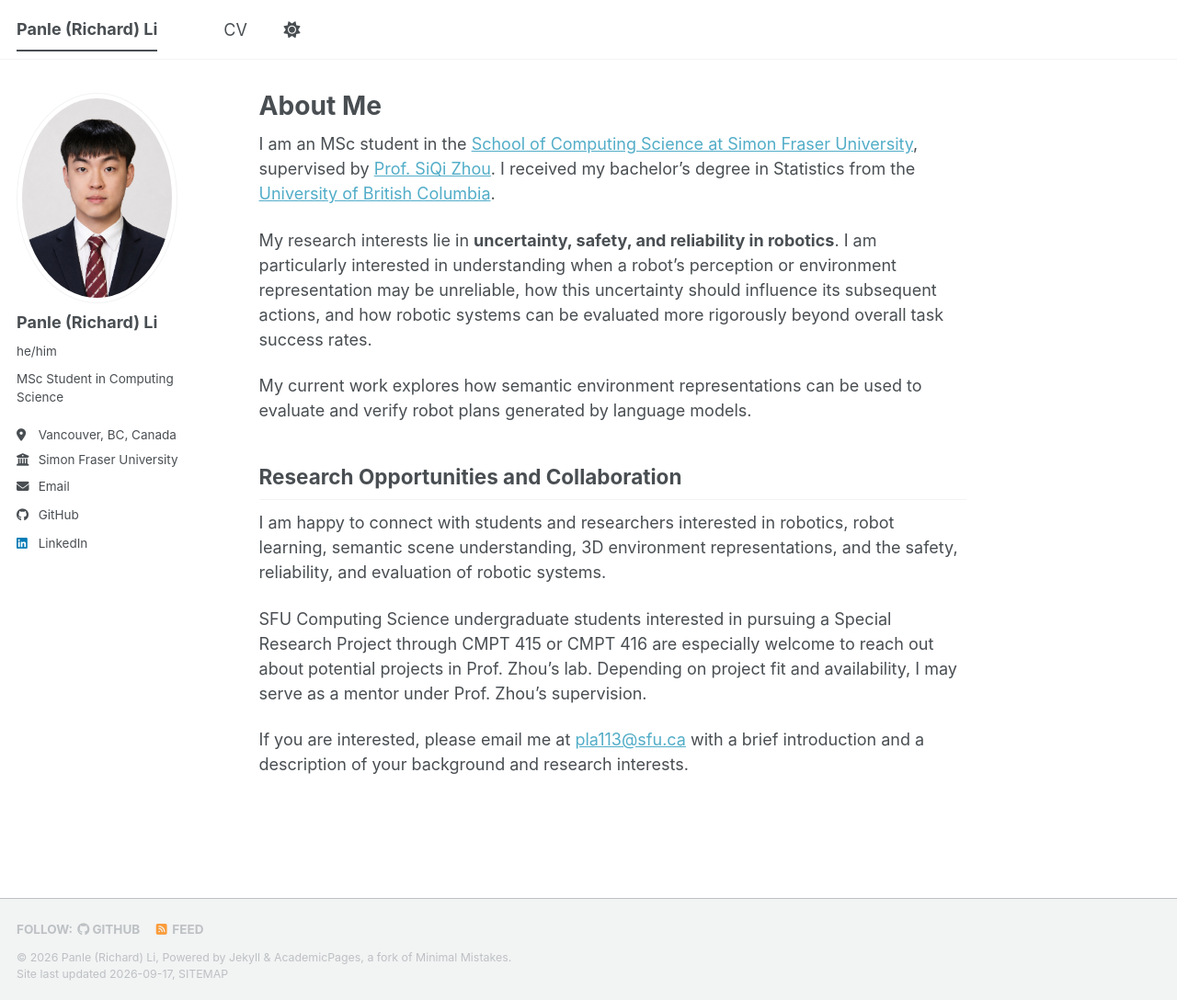
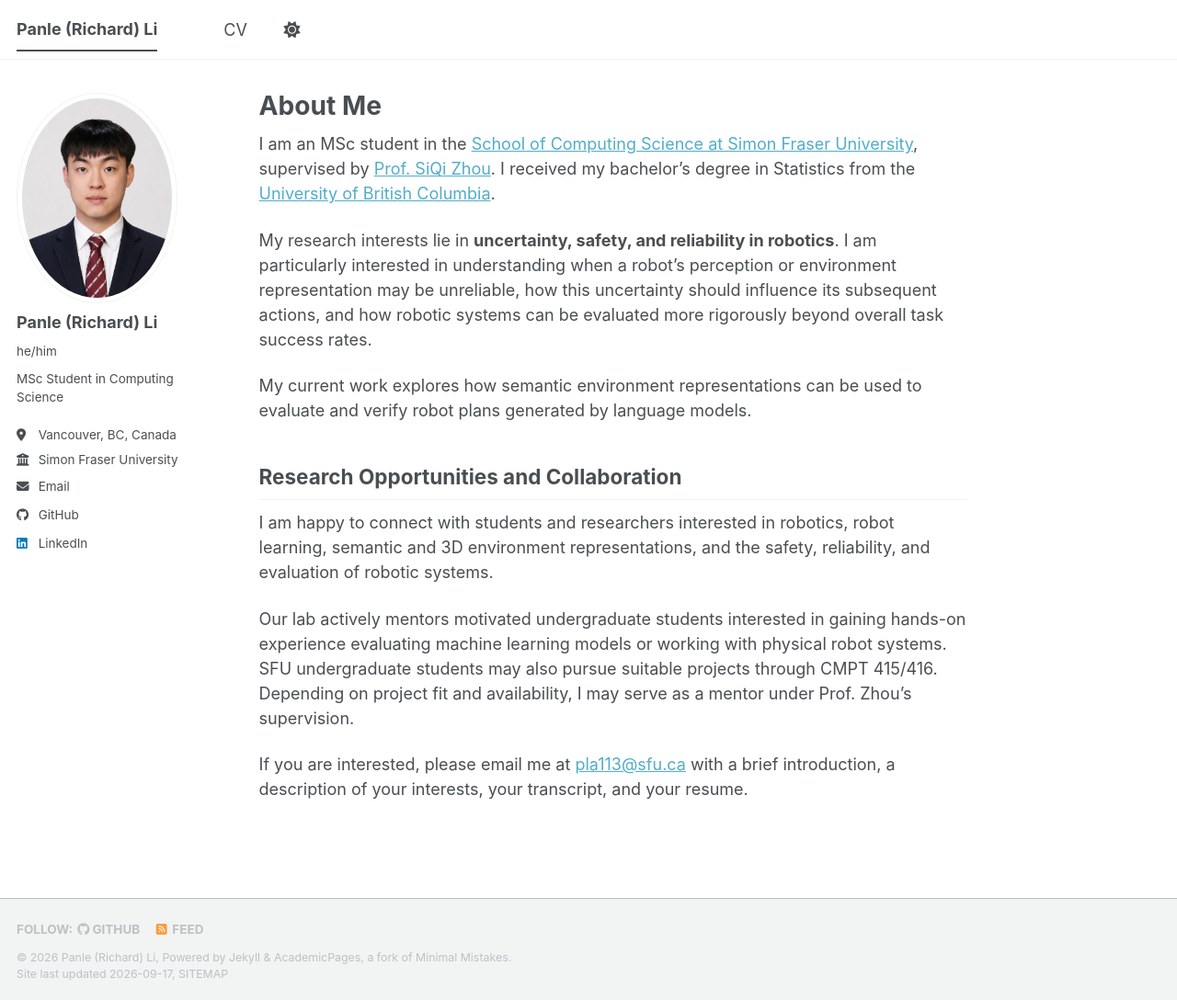
Before and after one commit to panleli/panleli.github.io, a Jekyll site: the page built from _pages/about.md, in a window 1280 px wide and 1088 px high. Shown: the whole window at 92% size. Built offline with Jekyll 4.4.1, drawn with Linux system fonts in a browser that asks for light colours; a style sheet for code colours, icons or effects is not loaded.

Commit message:
Update about.md

```diff
--- a/_pages/about.md
+++ b/_pages/about.md
@@ -14,10 +14,11 @@ My research interests lie in **uncertainty, safety, and reliability in robotics*
 
 My current work explores how semantic environment representations can be used to evaluate and verify robot plans generated by language models.
 
+
 ## Research Opportunities and Collaboration
 
-I am happy to connect with students and researchers interested in robotics, robot learning, semantic scene understanding, 3D environment representations, and the safety, reliability, and evaluation of robotic systems.
+I am happy to connect with students and researchers interested in robotics, robot learning, semantic and 3D environment representations, and the safety, reliability, and evaluation of robotic systems.
 
-SFU Computing Science undergraduate students interested in pursuing a Special Research Project through CMPT 415 or CMPT 416 are especially welcome to reach out about potential projects in Prof. Zhou’s lab. Depending on project fit and availability, I may serve as a mentor under Prof. Zhou’s supervision.
+Our lab actively mentors motivated undergraduate students interested in gaining hands-on experience evaluating machine learning models or working with physical robot systems. SFU undergraduate students may also pursue suitable projects through CMPT 415/416. Depending on project fit and availability, I may serve as a mentor under Prof. Zhou’s supervision.
 
-If you are interested, please email me at [pla113@sfu.ca](mailto:pla113@sfu.ca) with a brief introduction and a description of your background and research interests.
+If you are interested, please email me at [pla113@sfu.ca](mailto:pla113@sfu.ca) with a brief introduction, a description of your interests, your transcript, and your resume.
```
